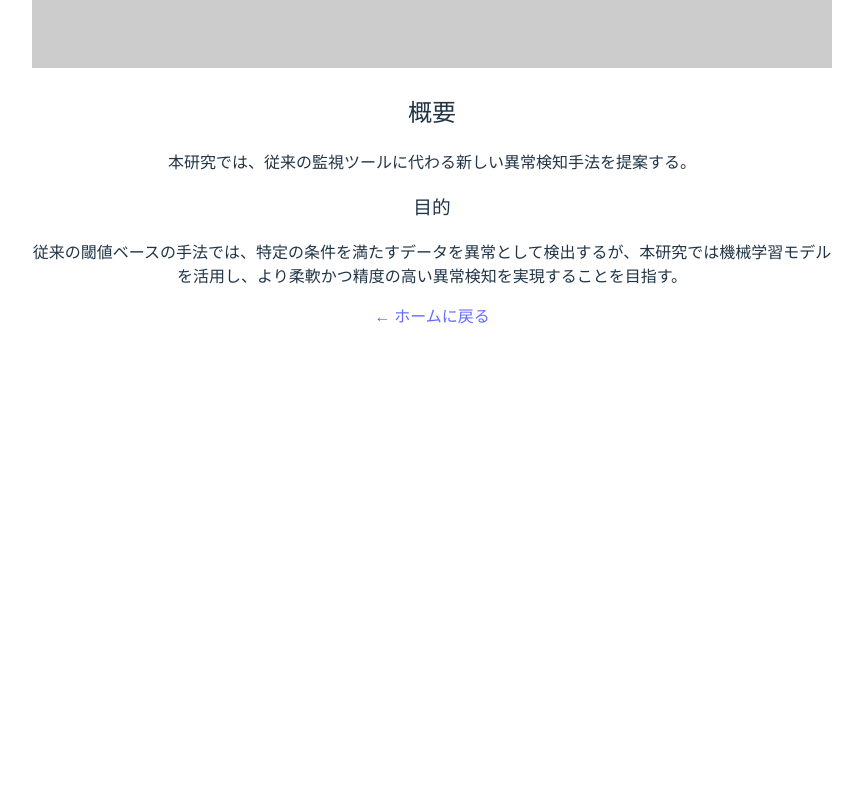
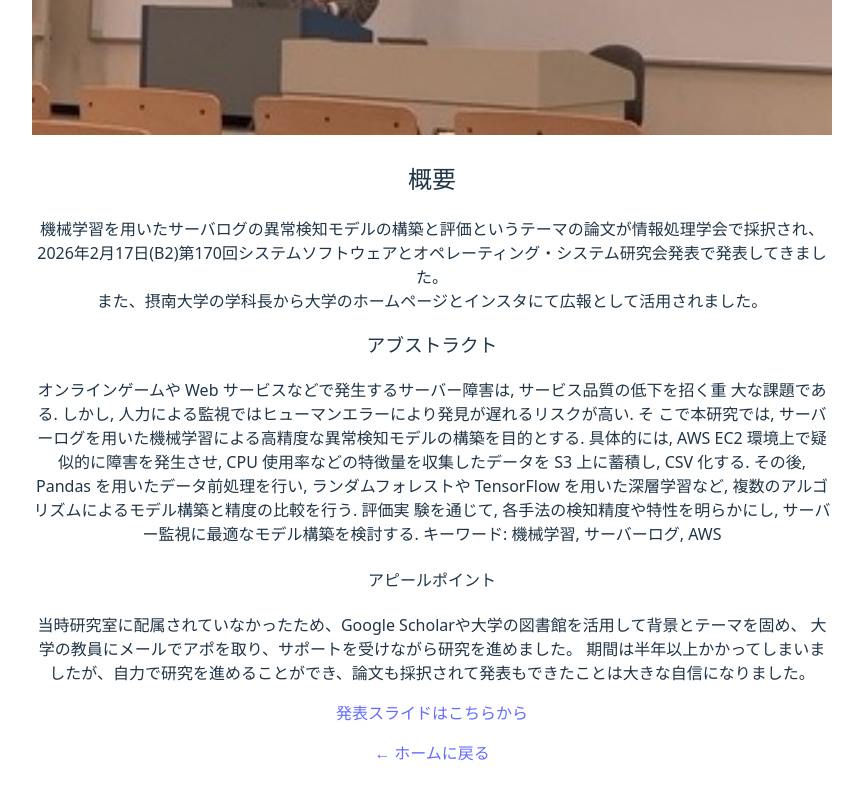
Before and after one commit to kai24-cell/Portforio, a React (Vite) app: page /research in a window 1280 px wide. Shown: the part 642-1442 px from the top of the page, without its empty margins (208-1071 px from the left). Before the commit the page ends 1022 px from the top, so only its background shows below. Built offline with nearby package versions, Linux system fonts and the light colour scheme.

Commit message:
全カードに要素を追加

```diff
--- a/src/components/Hero.jsx
+++ b/src/components/Hero.jsx
@@ -3,7 +3,7 @@ function Hero(){
         <section>
             <h1>西尾 魁浬のポートフォリオ</h1>
             <p>摂南大学理工学部電気電子工学科情報系コース所属
-            ソフトウェア開発や研究に情熱を注ぐ学生エンジニアです。<br />
+            ソフトウェア開発や研究に取り組んでいる学生エンジニアです。<br />
             カードをクリックすることで各プロジェクトの詳細ページに移動できます。
             </p>
 
--- a/src/components/ProjectList.jsx
+++ b/src/components/ProjectList.jsx
@@ -26,7 +26,7 @@ function Projects() {
       <div className="project-card">
         <h4>ShareEX</h4>
         <p>技術レポートを投稿/共有するためのプラットフォームアプリ</p>
-        <p><strong>技術スタック:</strong> Java</p>
+        <p><strong>技術スタック:</strong> Java, PostgreSQL, HTML/CSS, JavaScript</p>
       </div>
       </Link>
 
@@ -35,7 +35,7 @@ function Projects() {
       <div className="project-card">
         <h5>Youtube official site</h5>
         <p>自身のYouTube公式サイト</p>
-        <p><strong>技術スタック:</strong>Java, Tomcat, AWS(EC2, RDS), MySQL</p>
+        <p><strong>技術スタック:</strong>Java, Tomcat, AWS(EC2, RDS), MySQL, AWS(EC2, RDS), HTML/CSS, JavaScript</p>
       </div>
       </Link>
     </section>
--- a/src/components/Researchpage.jsx
+++ b/src/components/Researchpage.jsx
@@ -1,17 +1,33 @@
 import { Link } from "react-router-dom"; // リンク機能を使うため
+import ResearchpageImage from "../assets/ResearchPre.jpg"; // 研究ページの画像をインポート
 
 function Researchpage() {
   return (
     <div style={{ maxWidth: '800px', margin: '0 auto', padding: '20px' }}>
       <h1>研究 詳細</h1>
-      <img src="https://placehold.co/600x400" alt="デモ画面" style={{ width: '100%' }} />
+      <img src={ResearchpageImage} alt="研究発表画像" style={{ width: '100%' }} />
 
       <h2>概要</h2>
-      <p>本研究では、従来の監視ツールに代わる新しい異常検知手法を提案する。</p>
+      <p>機械学習を用いたサーバログの異常検知モデルの構築と評価というテーマの論文が情報処理学会で採択され、<br/>2026年2月17日(B2)第170回システムソフトウェアとオペレーティング・システム研究会発表で発表してきました。<br />また、摂南大学の学科長から大学のホームページとインスタにて広報として活用されました。</p>
 
-      <h3>目的</h3>
-      <p>従来の閾値ベースの手法では、特定の条件を満たすデータを異常として検出するが、本研究では機械学習モデルを活用し、より柔軟かつ精度の高い異常検知を実現することを目指す。</p>
-
+      <h3>アブストラクト</h3>
+      <p>オンラインゲームや Web サービスなどで発生するサーバー障害は, サービス品質の低下を招く重
+大な課題である. しかし, 人力による監視ではヒューマンエラーにより発見が遅れるリスクが高い. そ
+こで本研究では, サーバーログを用いた機械学習による高精度な異常検知モデルの構築を目的とする.
+具体的には, AWS EC2 環境上で疑似的に障害を発生させ, CPU 使用率などの特徴量を収集したデータを
+S3 上に蓄積し, CSV 化する. その後, Pandas を用いたデータ前処理を行い, ランダムフォレストや
+TensorFlow を用いた深層学習など, 複数のアルゴリズムによるモデル構築と精度の比較を行う. 評価実
+験を通じて, 各手法の検知精度や特性を明らかにし, サーバー監視に最適なモデル構築を検討する.
+キーワード: 機械学習, サーバーログ, AWS </p>
+    <h4>アピールポイント</h4>
+    <p>当時研究室に配属されていなかったため、Google Scholarや大学の図書館を活用して背景とテーマを固め、
+      大学の教員にメールでアポを取り、サポートを受けながら研究を進めました。
+      期間は半年以上かかってしまいましたが、自力で研究を進めることができ、論文も採択されて発表もできたことは大きな自信になりました。
+    </p>
+    <p>
+    <a href="https://www.notion.so/2f8675a2548180338db4c9287f206129?showMoveTo=true&saveParent=true">
+    発表スライドはこちらから</a>
+</p>
       {/* ホームに戻るボタン */}
       <Link to="/">← ホームに戻る</Link>
     </div>
--- a/src/components/ShareEXpage.jsx
+++ b/src/components/ShareEXpage.jsx
@@ -10,8 +10,8 @@ function ShareExPage() {
       <h2>概要</h2>
       <p>学習プロセスを記録し、技術者同士で経験を共有するためのポートフォリオWebアプリです。</p>
 
-      <h2>デモ動画</h2>
-      <p>ここにYouTubeの埋め込みや動画ファイルを置けます。</p>
+      <h3>苦労した点</h3>
+      <p>SpringBootから主キーを指定してデータを取得する処理を実装する際、データベースとの接続やSQLクエリの構築に苦労しました。特に、複数テーブル間の関連付けを正しく処理し、主キーを適切に指定してデータを取得する方法を学ぶ必要がありました。</p>
 
       {/* ホームに戻るボタン */}
       <Link to="/">← ホームに戻る</Link>
--- a/src/components/YoutubeWebpage.jsx
+++ b/src/components/YoutubeWebpage.jsx
@@ -8,10 +8,14 @@ function YoutubeWebpage() {
       <img src={Youtubepage} alt="サイト" style={{ width: '100%' }} />
 
       <h2>概要</h2>
-      <p>自身のYoutube公式サイトです</p>
+      <p>自身のYoutube公式サイトです。他の活動者との差別化を図るため、制作しました。お問い合わせ機能も追加していたのですが、RDSを用いたAWSサーバの費用が月4000円と高くと
+        実際にアクセスされることが少ないことから、現在は非公開にしています。
+      </p>
 
-      <h3>目的</h3>
-      <p>他の活動者との差別化のため</p>
+      <h3>苦労した点</h3>
+      <p>初めてのwebアプリ開発とクラウド公開でしたので、大学で学んだ知識だけでは足りなく、AIに質問しながら開発することに苦労しました。この経験が現在のクラウド, フロントエンド, バックエンド, DBの基礎に繋がっております。</p>
+      <h4>アピールポイント</h4>
+      <p>実際に必要なサービスを考え制作した経験とクラウドを運用した経験を活かして、今後の開発に役立てています。</p>
       <div style={{ position: 'relative', width: '100%', paddingBottom: '56.25%', height: 0, overflow: 'hidden' }}>
         <iframe width="560" height="315"
         src="https://www.youtube.com/embed/0uqEBGMHC08?si=q0GLAnptWr-gvbEV"
```
Also changed, not shown: src/assets/ResearchPre.jpg (added).
